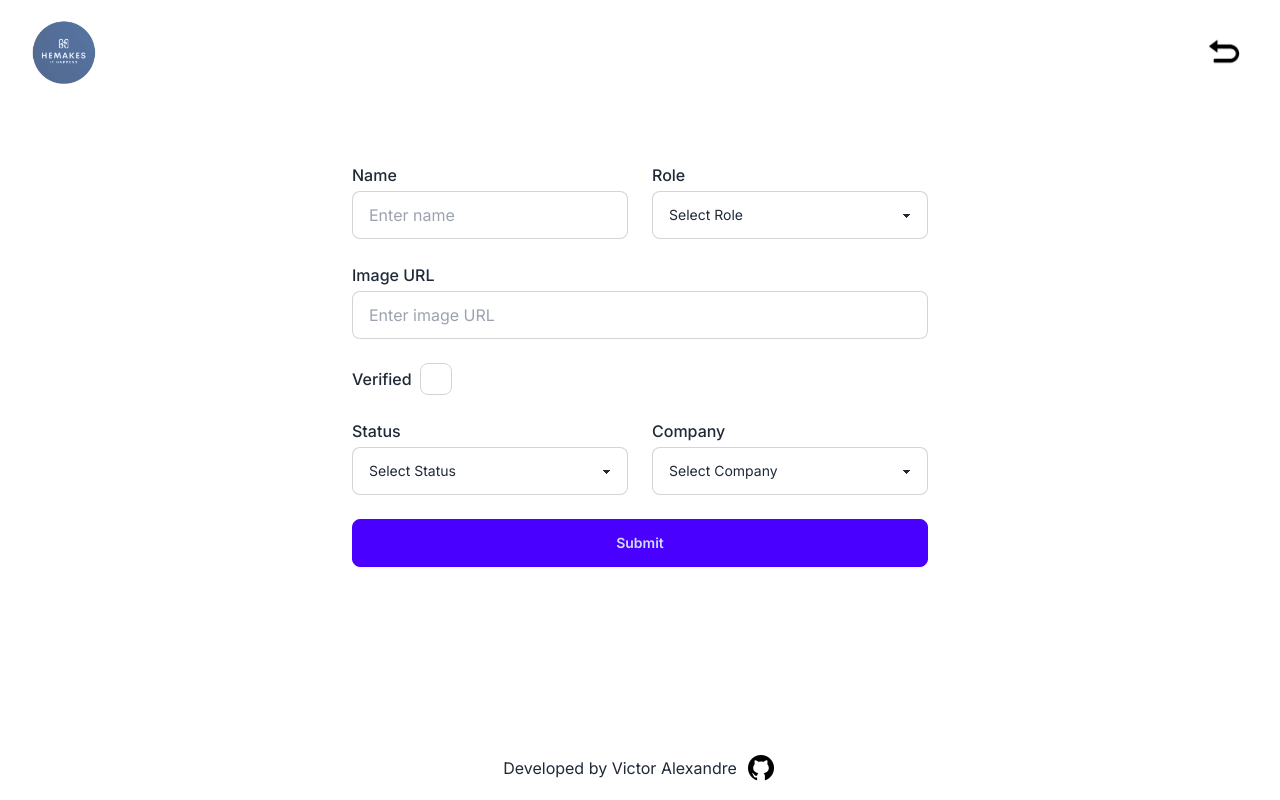
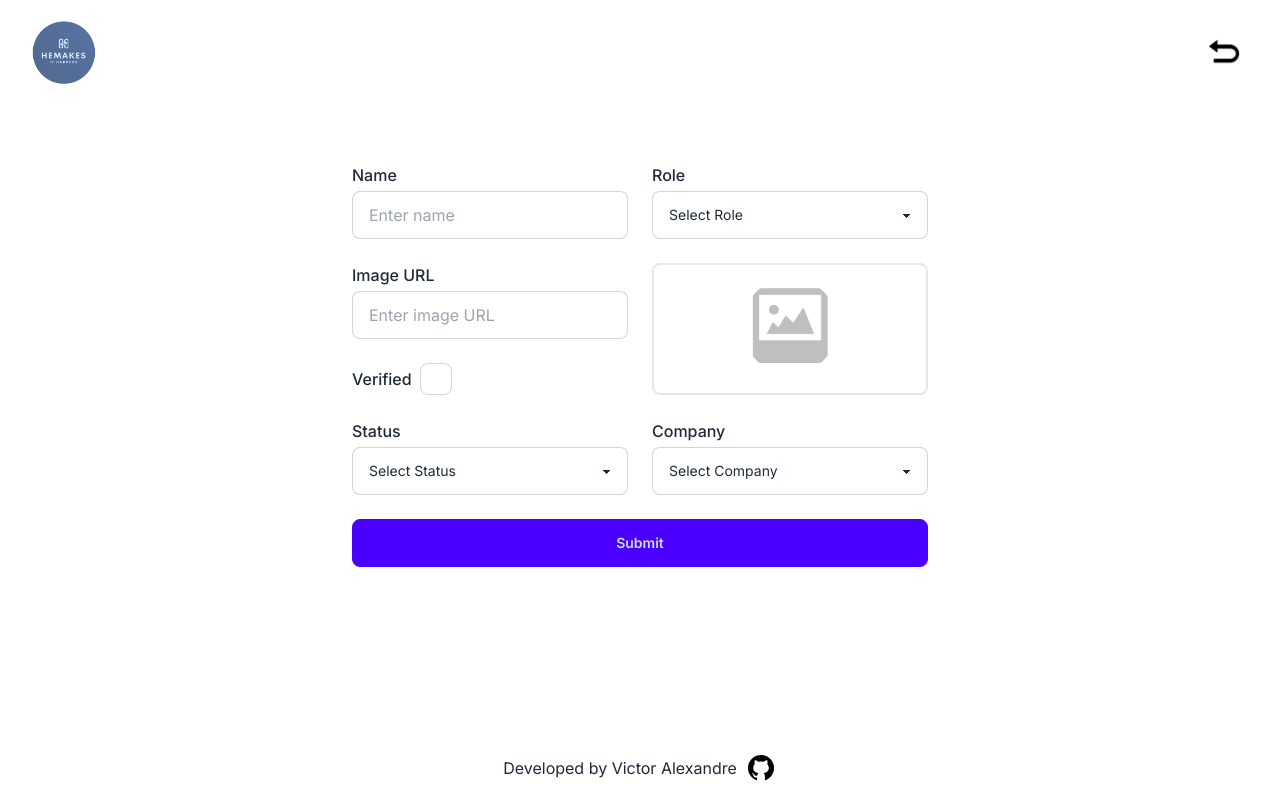
Before and after one commit to AlexWasHeree/hemakes-teste-tecnico, a Next.js app: page /users/create in a window 1280 px wide. Built offline with nearby package versions, Linux system fonts and the light colour scheme.

Commit message:
feat: image form added

```diff
--- a/app/users/components/UserForm.tsx
+++ b/app/users/components/UserForm.tsx
@@ -1,6 +1,7 @@
 'use client';
 
 import { useState } from 'react';
+import NoImageIcon from '../../../public/icons/no-image-icon-6.png';
 
 const UserForm = () => {
   const [formData, setFormData] = useState({
@@ -65,6 +66,8 @@ const UserForm = () => {
             </select>
           </div>
         </div>
+        <div className="grid grid-cols-2 gap-x-6">
+          <div className="space-y-6">
             <div>
               <label htmlFor="image" className="block mb-1 font-medium">
                 Image URL
@@ -93,6 +96,19 @@ const UserForm = () => {
                   className="checkbox checkbox-lg ml-2"
                 />
               </label>
+            </div>
+          </div>
+          <div className="flex justify-center items-center border-2 rounded-lg">
+            <figure>
+              <div className="avatar">
+                <div className="w-24 rounded-full">
+                  <img
+                    src={formData.image ? formData.image : NoImageIcon.src}
+                  />
+                </div>
+              </div>
+            </figure>
+          </div>
         </div>
         <div className="grid grid-cols-2 gap-x-6">
           <div>
```
Also changed, not shown: public/icons/no-image-icon-6.png (added). Lines whose indentation alone changed are shown as unchanged.
